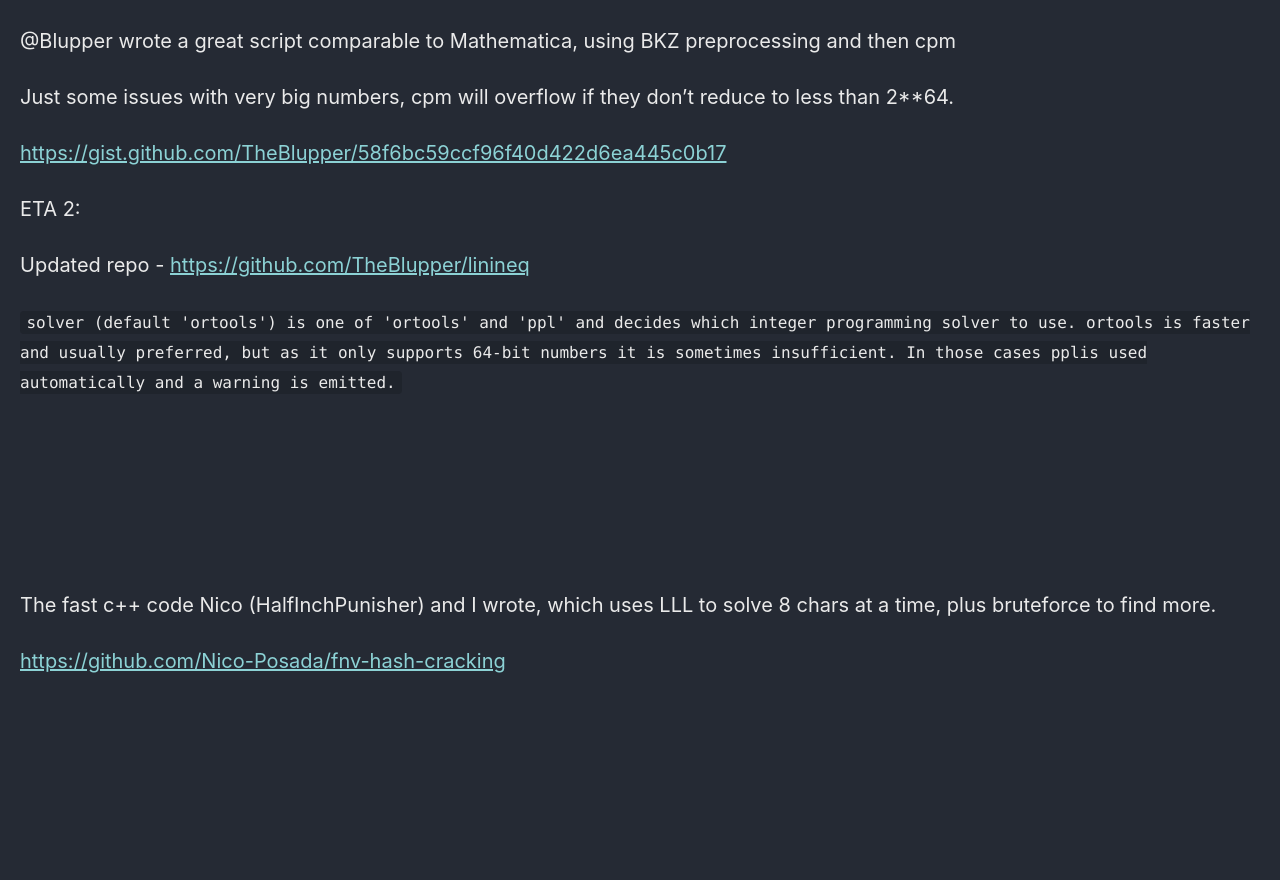
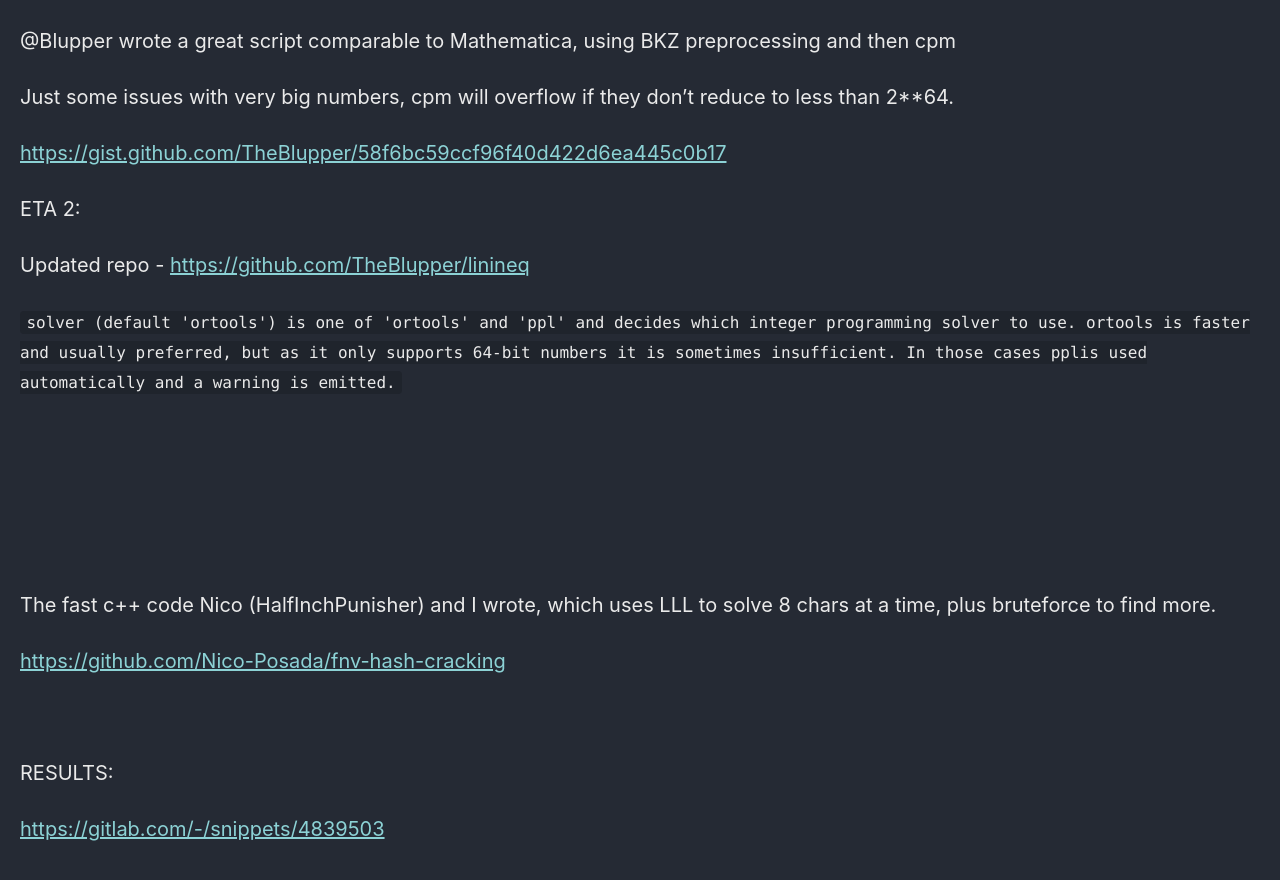
Before and after one commit to Connor-McCartney/Connor-McCartney.github.io, a Jekyll site: the page built from _pages/cryptography/other/Trying-to-crack-COD-FNV-hashes.md, in a window 1280 px wide and 900 px high, scrolled down 6590 px. Shown: the top 880 px of the window. Built offline with Jekyll 4.4.1, drawn with Linux system fonts in a browser that asks for light colours; cached includes are drawn as plain includes; before the commit the page ends 7322 px from its top, so only the background shows below that.

Commit message:
Update Trying-to-crack-COD-FNV-hashes.md

```diff
--- a/_pages/cryptography/other/Trying-to-crack-COD-FNV-hashes.md
+++ b/_pages/cryptography/other/Trying-to-crack-COD-FNV-hashes.md
@@ -278,3 +278,9 @@ Updated repo - <https://github.com/TheBlupper/linineq>
 The fast c++ code Nico (HalfInchPunisher) and I wrote, which uses LLL to solve 8 chars at a time, plus bruteforce to find more.
 
 <https://github.com/Nico-Posada/fnv-hash-cracking>
+
+<br>
+
+RESULTS:
+
+<https://gitlab.com/-/snippets/4839503>
```
